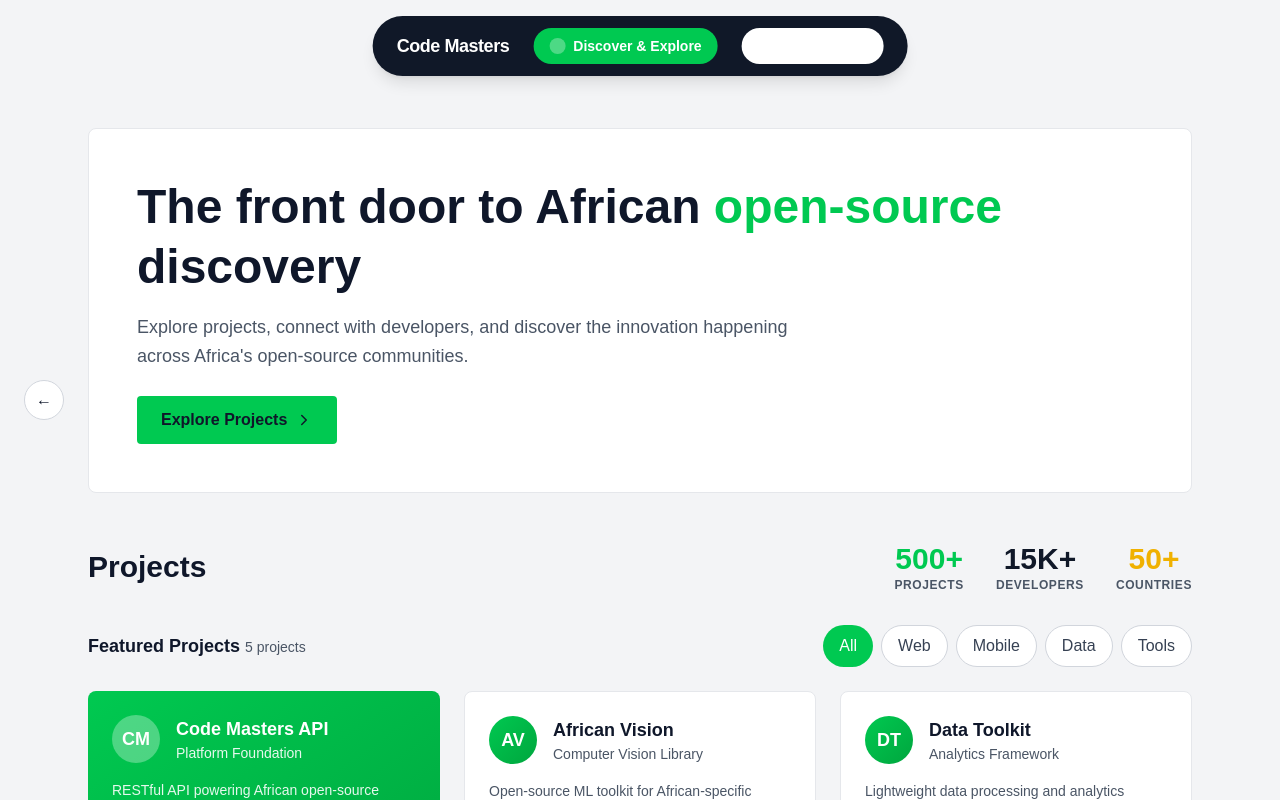
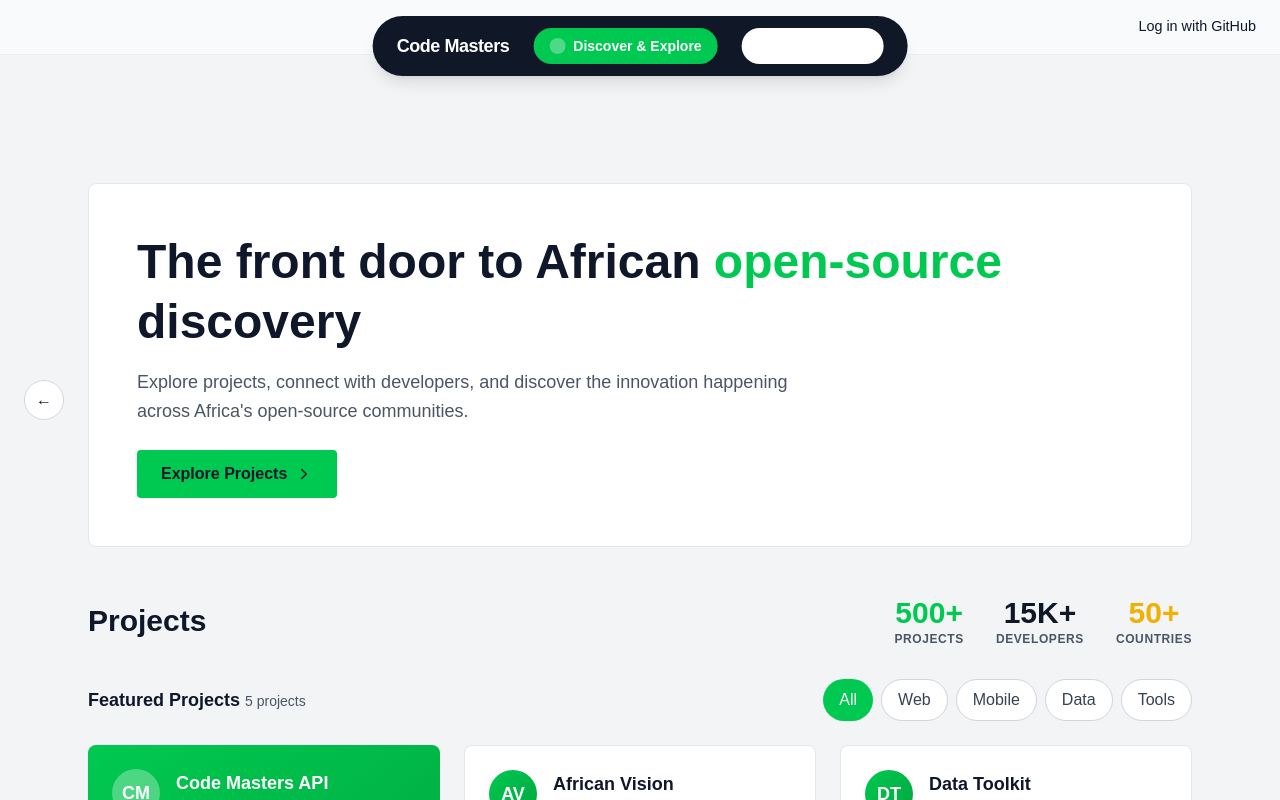
Before and after one commit to NellyBillz/Code_Masters, a Next.js app in the folder frontend/: page / in a window 1280 px wide. Shown: the top 800 px of the page. Built offline with nearby package versions, Linux system fonts and the light colour scheme; no server answers.

Commit message:
Add login/logout UI and shared auth state (FE-02.2). Adds AuthContext + AuthStatus to give the app a single source of truth for who's logged in, shown in the header on every page.Also adds the missing logout() call to lib/api.js and removes duplicate export entries left over from earlier edits.

```diff
--- /dev/null
+++ b/frontend/app/components/AuthStatus.jsx
@@ -0,0 +1,52 @@
+"use client";
+
+import { useAuth } from "../context/AuthContext";
+
+export default function AuthStatus() {
+  const { user, loading, logout } = useAuth();
+
+  if (loading) {
+    return <span style={{ fontSize: "0.9rem", color: "#777" }}>Loading...</span>;
+  }
+
+  if (!user) {
+    return (
+      <a href="/auth/github" style={{ fontSize: "0.9rem" }}>
+        Log in with GitHub
+      </a>
+    );
+  }
+
+  return (
+    <div style={{ display: "flex", alignItems: "center", gap: "0.75rem" }}>
+      {user.avatarUrl && (
+        <img
+          src={user.avatarUrl}
+          alt=""
+          width={24}
+          height={24}
+          style={{ borderRadius: "50%" }}
+        />
+      )}
+
+      <span style={{ fontSize: "0.9rem" }}>
+        {user.displayName || user.username}
+      </span>
+
+      <button
+        type="button"
+        onClick={logout}
+        style={{
+          fontSize: "0.9rem",
+          background: "none",
+          border: "1px solid #ccc",
+          borderRadius: "0.375rem",
+          padding: "0.25rem 0.75rem",
+          cursor: "pointer",
+        }}
+      >
+        Log out
+      </button>
+    </div>
+  );
+}
--- /dev/null
+++ b/frontend/app/context/AuthContext.jsx
@@ -0,0 +1,48 @@
+"use client";
+
+import { createContext, useCallback, useContext, useEffect, useState } from "react";
+import { getCurrentUser, logout as apiLogout } from "../../lib/api";
+
+const AuthContext = createContext({
+  user: null,
+  loading: true,
+  refresh: () => {},
+  logout: () => {},
+});
+
+export function AuthProvider({ children }) {
+  const [user, setUser] = useState(null);
+  const [loading, setLoading] = useState(true);
+
+  const refresh = useCallback(async () => {
+    setLoading(true);
+    try {
+      const currentUser = await getCurrentUser();
+      setUser(currentUser);
+    } catch {
+      // Not logged in (401) or a transient error — either way, no user.
+      setUser(null);
+    } finally {
+      setLoading(false);
+    }
+  }, []);
+
+  useEffect(() => {
+    refresh();
+  }, [refresh]);
+
+  const logout = useCallback(async () => {
+    await apiLogout();
+    setUser(null);
+  }, []);
+
+  return (
+    <AuthContext.Provider value={{ user, loading, refresh, logout }}>
+      {children}
+    </AuthContext.Provider>
+  );
+}
+
+export function useAuth() {
+  return useContext(AuthContext);
+}
--- a/frontend/app/layout.js
+++ b/frontend/app/layout.js
@@ -1,4 +1,6 @@
 import "./globals.css";
+import { AuthProvider } from "./context/AuthContext";
+import AuthStatus from "./components/AuthStatus";
 
 export const metadata = {
 title: "Code Masters — African Open Source Discovery",
@@ -9,7 +11,21 @@ description:
 export default function RootLayout({ children }) {
 return (
     <html lang="en">
-      <body>{children}</body>
+      <body>
+        <AuthProvider>
+          <header
+            style={{
+              display: "flex",
+              justifyContent: "flex-end",
+              padding: "1rem 1.5rem",
+              borderBottom: "1px solid #eee",
+            }}
+          >
+            <AuthStatus />
+          </header>
+          {children}
+        </AuthProvider>
+      </body>
     </html>
   );
 }
```
Also changed, not shown: frontend/lib/api.js.
